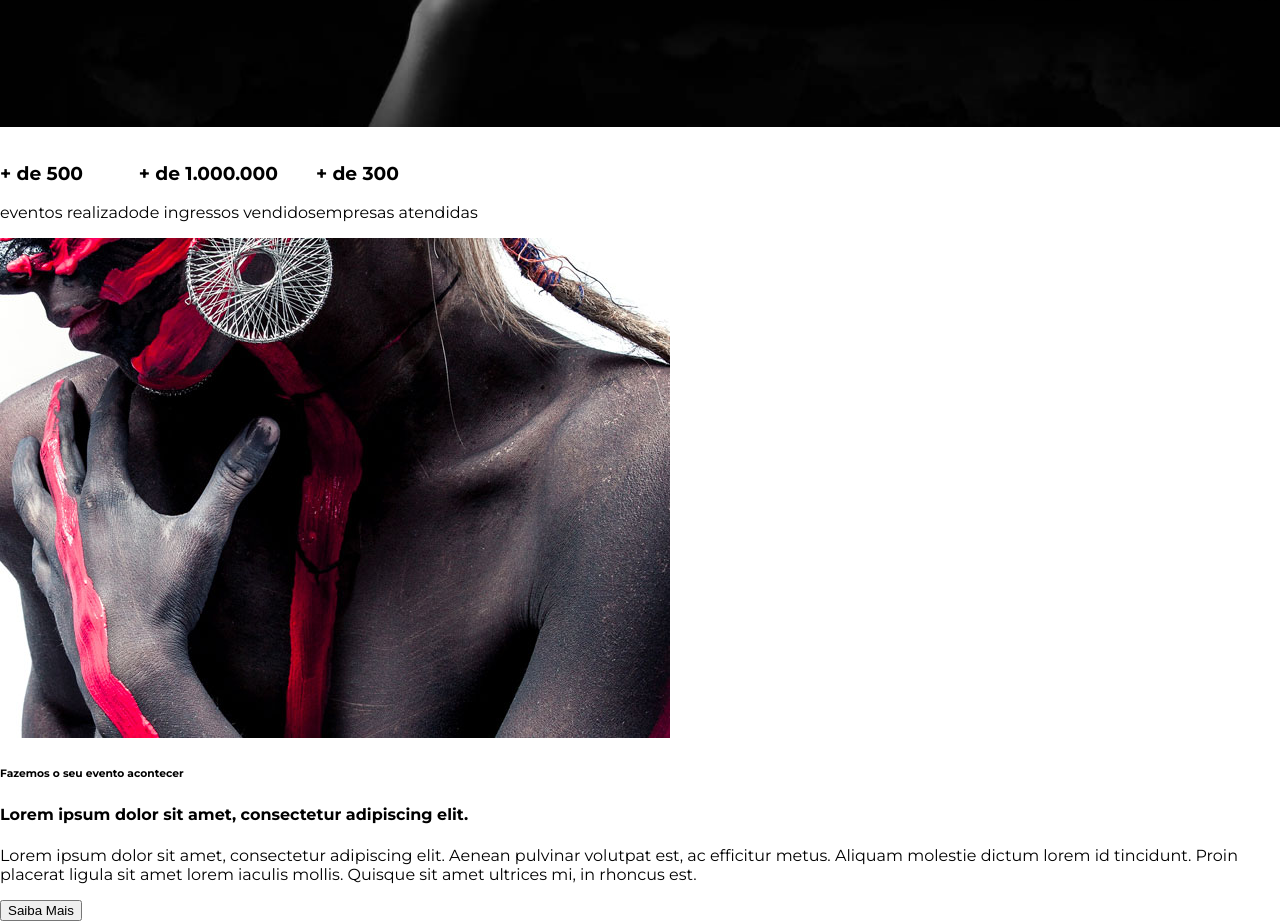
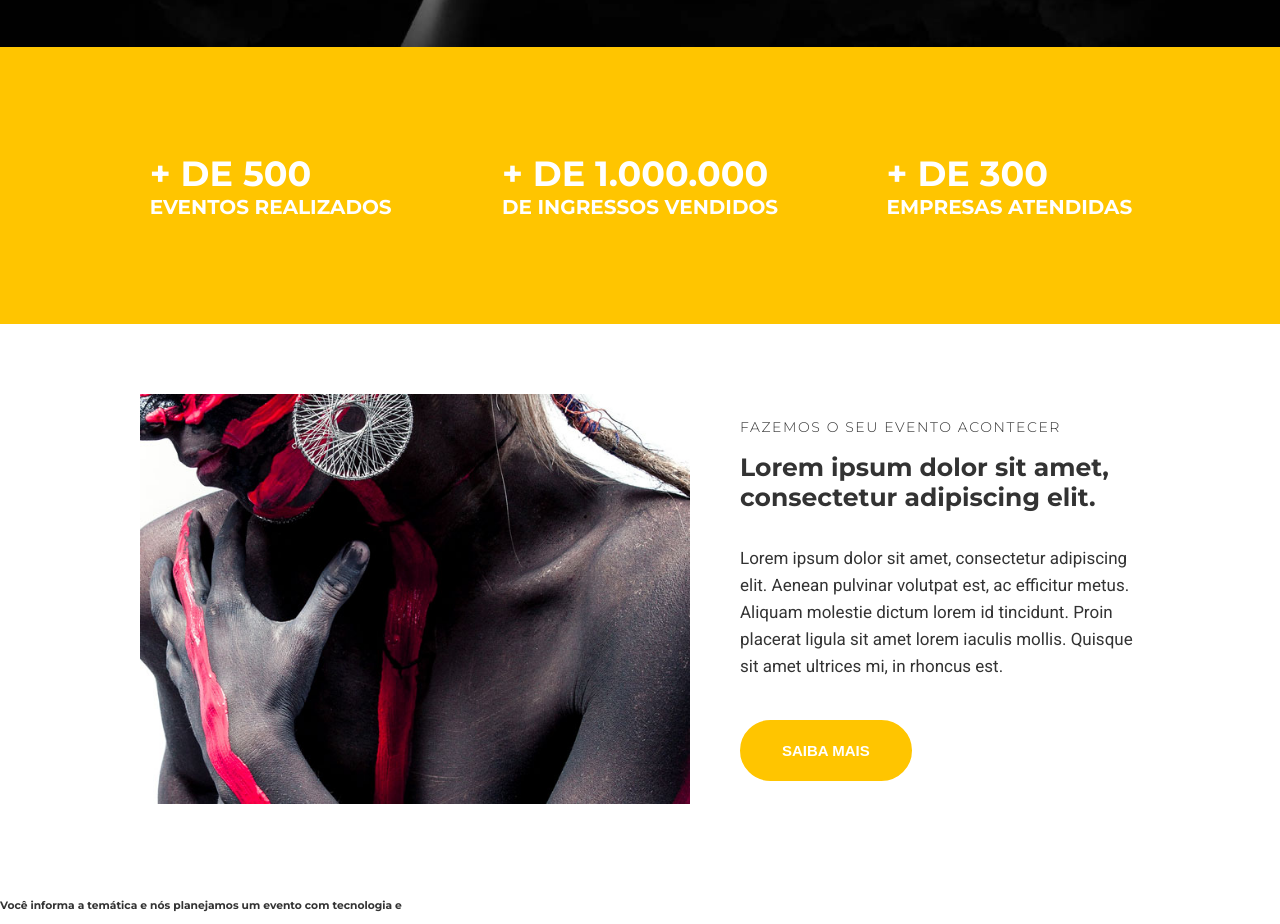
Before and after one commit to Vinicius-Braga/Studion, a website: page src/index.html in a window 1280 px wide. Shown: the part 673-1597 px from the top of the page. Drawn offline with Linux system fonts and the light colour scheme.

Commit message:
feat(css): Added more style for my page.

```diff
--- a/src/index.html
+++ b/src/index.html
@@ -9,6 +9,7 @@
 </head>
 <body>
     <nav class="navbar">
+    <div class="container navbar__container">
         <h1 class="logo-studion">
             Studi<span class="copy-primary">on</span>
             <span class="logo-studion_subtitle">Eventos</span>
@@ -30,6 +31,7 @@
                 <a href="contatos" target="_blanck">Contatos</a>
             </li>
         </ul>
+    </div>
     </nav>
 
     <header>
@@ -46,24 +48,24 @@
     </header>
 
     <main>
-        <section id="eventos">
-            <ul>
-                <li><h3>+ de 500 </h3>eventos realizado </li>
-                <li><h3>+ de 1.000.000 </h3>de ingressos vendidos</li>
-                <li><h3>+ de 300 </h3>empresas atendidas</li>
+        <section id="counter">
+            <ul class="container counter__container">
+                <li><h3>+ de 500<small>eventos realizados</small></h3></li>
+                <li><h3>+ de 1.000.000 <small>de ingressos vendidos</small></h3></li>
+                <li><h3>+ de 300<small>empresas atendidas</small></h3></li>
             </ul>
         </section>
 
-        <section>
-            <div>
-                <img src="images/institutional.jpg">
+        <section class="container institutional">
+            <img class="institutional__image" src="images/institutional.jpg" alt="Studion institutional">
+            <div class="institutional__copy">
                 <h6>Fazemos o seu evento acontecer</h6>
                 <h4>Lorem ipsum dolor sit amet, consectetur adipiscing elit.</h4>
 
                 <p>
                     Lorem ipsum dolor sit amet, consectetur adipiscing elit. Aenean pulvinar volutpat est, ac efficitur metus. Aliquam molestie dictum lorem id tincidunt. Proin placerat ligula sit amet lorem iaculis mollis. Quisque sit amet ultrices mi, in rhoncus est.
                 </p>
-                <button>Saiba Mais</button>
+                <button class="btn btn--institutional">Saiba Mais</button>
             </div>
         </section>
 
--- a/src/style.css
+++ b/src/style.css
@@ -1,5 +1,4 @@
-@import url('https://fonts.googleapis.com/css2?family=Montserrat:wght@300;400;700;900&display=swap');
-
+@import url('https://fonts.googleapis.com/css2?family=Montserrat:wght@300;400;500;700;900&family=Roboto&display=swap');
 * {
     box-sizing: border-box;
 }
@@ -7,14 +6,26 @@
 :root {
     font-family: "Montserrat" , sans-serif;
     font-size: 16px;
+    --color-copy: #333;
     --color-primary: #ffc500;
     --default-padding: 1rem;
-
+    color: #333;
 }
 
 body {
     margin: 0%;
     padding-top: 7.75rem;
+}
+
+header,
+main,
+footer {
+    overflow-x: hidden;
+}
+
+.container {
+    max-width: 1140px;
+    margin: 0 auto;
 }
 
 ul {
@@ -27,11 +38,16 @@ ul {
 .navbar {
     position: fixed;
     z-index: 1;
+    top: 0%;
+    left: 0%;
+    width: 100%;
+    background-color: black;
+}
+
+.navbar__container {
     display: grid;
     grid-template-columns: 1fr 9fr;
     align-items: center;
-    top: 0%;
-    left: 0%;
 
     width: 100vw;
     height: 7.75rem;
@@ -41,6 +57,7 @@ ul {
     background-color: black;
     color: white;
 }
+
 
 .navbar__links {
     justify-self: end;
@@ -85,7 +102,7 @@ ul {
 
 .slide {
     position: relative;
-    height: calc(100vh - 7.75rem);
+    height: calc(90vh - 7.75rem);
 }
 
 .slideBackgroundImage {
@@ -137,8 +154,74 @@ ul {
 
 .btn:hover,
 .btn:active
-.btn:focus {
+.btn:focus,
+.btn--institutional {
     border-color: var(--color-primary);
     background-color: var(--color-primary);
     color: white;
 }
+
+#counter {
+    background-color: var(--color-primary);
+    color: white;
+    text-transform: uppercase;
+}
+
+.counter__container {
+    display: grid;
+    grid-template-columns: repeat(auto-fill, minmax(300px, 1fr));
+    place-items: center;
+    padding: 4.375rem 1rem;
+}
+
+.counter__container h3 {
+    font-size: 2.1875rem;
+}
+
+.counter__container h3 small {
+    font-size: 1.25rem;
+    display: block;
+}
+
+.institutional {
+    display: grid;
+    grid-template-columns: auto auto;
+    gap: 3.125rem;
+    align-items: center;
+    padding: 4.375rem;
+}
+
+.institutional__image {
+    max-width: 550px;
+}
+
+.institutional__copy {
+    padding: 0 1.875;
+}
+
+.institutional__copy h6 {
+    font-size: 0.875rem;
+    font-weight: 300;
+    letter-spacing: 0.1rem;
+    text-transform: uppercase;
+    margin: 0;
+}
+
+.institutional__copy h4 {
+    font-size: 1.5625rem;
+    margin-top: 1rem;
+}
+
+.institutional p {
+    font-family: 'Roboto', sans-serif;
+    font-size: 1.0625rem;
+    line-height: 1.6875rem;
+    margin-bottom: 0;
+    margin-bottom: 2.5rem   ;
+}
+
+.btn--institutional:hover {
+    color: var(--color-copy);
+    background: unset;
+    box-shadow: 0 1rem 1rem #0006;
+}
```
